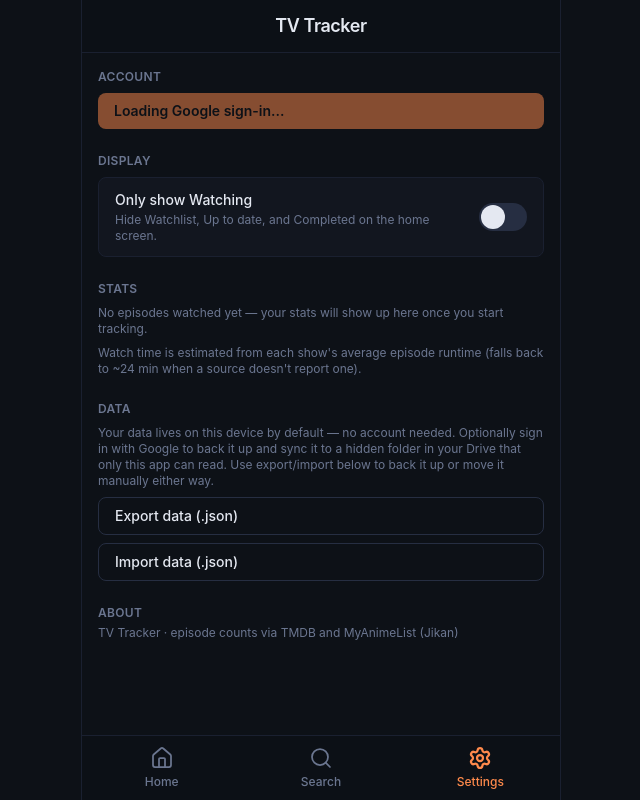
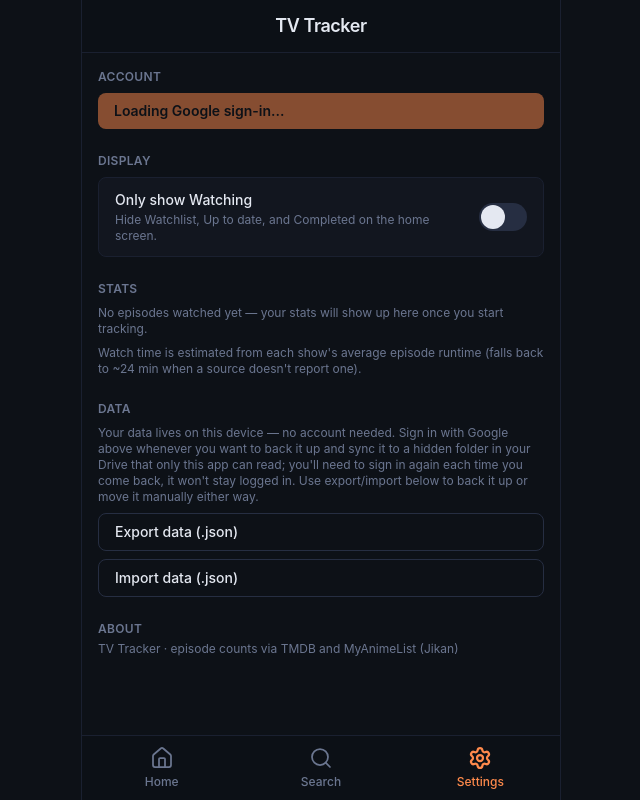
Before and after one commit to 4yourztruly/TV-Tracker, a React (Vite) app: page / in a window 1280 px wide. Both pictures are taken after a click on the button "Settings". Shown: the whole page, without its empty margins (319-959 px from the left). Built offline with nearby package versions, Linux system fonts and the light colour scheme; no server answers.

Commit message:
feat: rework how oath works with app, now only works to sync not to keep longer sessions

```diff
--- a/src/App.tsx
+++ b/src/App.tsx
@@ -11,9 +11,11 @@ import { initGoogleAuth, onGoogleAuthReady, onTokenChange, trySilentSignIn, isTo
 // Google access tokens only last ~1 hour. Rather than waiting for one to
 // go stale mid-use and forcing a Drive call to block on a refresh, we
 // proactively re-request a fresh one in the background every 45 minutes
-// while the app stays open and the user has opted into Drive sync. This
-// is still the same silent (prompt: '') flow — it doesn't show anything
-// as long as the user's Google consent grant is still valid.
+// while the app stays open and the user is currently signed in for this
+// session. This is still the same silent (prompt: '') flow — it doesn't
+// show anything as long as the session's Google consent is still valid.
+// It never runs unless the user is already signed in right now — it
+// keeps an active session alive, it doesn't start a new one.
 const SILENT_REFRESH_INTERVAL_MS = 45 * 60 * 1000;
 import { loadFromDrive } from './store/sync';
 
@@ -54,15 +56,19 @@ export default function App() {
 
     function connectGoogleAuth() {
       loadGisScript(() => {
+        // Just sets up the token client — deliberately does NOT request a
+        // token or attempt any silent reconnect here. Sign-in is a
+        // per-session, user-initiated action (tap "Sign in with Google" in
+        // Settings): on every fresh load/refresh the app starts out
+        // signed out and works entirely off local data, exactly as if the
+        // user had never signed in, even if they synced to Drive last time.
         initGoogleAuth();
-        if (useAppStore.getState().driveSyncEnabled) {
-          trySilentSignIn();
-        }
         // Keep quietly renewing in the background so a long-open tab
-        // never sits on an expired token — and so a user who left the
-        // app open for hours doesn't see any interruption.
+        // never sits on an expired token mid-session — but only once the
+        // user has actually signed in this session. This never starts a
+        // new sign-in on its own, it just keeps an active one alive.
         refreshInterval = setInterval(() => {
-          if (useAppStore.getState().driveSyncEnabled && !isTokenFresh()) {
+          if (useAppStore.getState().isSignedIn && !isTokenFresh()) {
             trySilentSignIn();
           }
         }, SILENT_REFRESH_INTERVAL_MS);
--- a/src/screens/SettingsScreen.tsx
+++ b/src/screens/SettingsScreen.tsx
@@ -1,4 +1,4 @@
-import { useEffect, useRef, useState } from 'react';
+import { useRef, useState } from 'react';
 import { useAppStore } from '../store/store';
 import { requestSignIn, signOut } from '../api/auth';
 import { exportTrackerData, importTrackerData } from '../utils/exportImport';
@@ -10,43 +10,23 @@ import type { TrackerData } from '../types/show';
 export function SettingsScreen() {
   const isSignedIn = useAppStore((s) => s.isSignedIn);
   const isGoogleAuthReady = useAppStore((s) => s.isGoogleAuthReady);
-  const driveSyncEnabled = useAppStore((s) => s.driveSyncEnabled);
   const onlyShowWatching = useAppStore((s) => s.onlyShowWatching);
   const setOnlyShowWatching = useAppStore((s) => s.setOnlyShowWatching);
-  // The user has signed in before (driveSyncEnabled is a persisted
-  // preference, not a credential) but we don't have a live token yet —
-  // e.g. right after a page load, while the silent background
-  // reconnect is still in flight. Distinct from never having signed in
-  // at all, so this doesn't read as "you've been logged out."
-  const [reconnectTimedOut, setReconnectTimedOut] = useState(false);
-  const isReconnecting = driveSyncEnabled && !isSignedIn && !reconnectTimedOut;
-
-  // If the silent reconnect hasn't resolved after a few seconds (e.g.
-  // the Google consent grant actually expired, or the user is offline),
-  // stop showing "Reconnecting..." indefinitely and fall back to a
-  // normal, clickable "Sign in" button instead.
-  useEffect(() => {
-    if (!driveSyncEnabled || isSignedIn) {
-      setReconnectTimedOut(false);
-      return;
-    }
-    const timer = setTimeout(() => setReconnectTimedOut(true), 6000);
-    return () => clearTimeout(timer);
-  }, [driveSyncEnabled, isSignedIn]);
   const shows = useAppStore((s) => s.shows);
   const replaceAllShows = useAppStore((s) => s.replaceAllShows);
   const lastSyncedAt = useAppStore((s) => s.lastSyncedAt);
-  const setDriveSyncEnabled = useAppStore((s) => s.setDriveSyncEnabled);
   const fileInputRef = useRef<HTMLInputElement>(null);
   const [message, setMessage] = useState<string | null>(null);
 
   const stats = computeWatchStats(shows);
 
   function handleSignIn() {
-    const wasEnabled = useAppStore.getState().driveSyncEnabled;
-    const started = requestSignIn(wasEnabled ? 'select_account' : 'consent');
+    // Signed in before (lastSyncedAt is a persisted timestamp, not a
+    // credential) → let Google reuse that prior consent instead of
+    // forcing the full permission screen again.
+    const signedInBefore = useAppStore.getState().lastSyncedAt !== null;
+    const started = requestSignIn(signedInBefore ? 'select_account' : 'consent');
     if (started) {
-      setDriveSyncEnabled(true);
       setMessage(null);
     } else {
       setMessage('Google sign-in is still loading. Try again in a moment.');
@@ -54,7 +34,6 @@ export function SettingsScreen() {
   }
 
   function handleSignOut() {
-    setDriveSyncEnabled(false);
     signOut();
   }
 
@@ -90,34 +69,19 @@ export function SettingsScreen() {
           >
             Sign out
           </button>
-        ) : isReconnecting ? (
-          <div className="flex flex-col gap-2">
-            <button
-              disabled
-              className="rounded-lg border border-ink-700 px-4 py-2 text-left text-sm font-medium text-ink-400"
-            >
-              Reconnecting to Google...
-            </button>
-            <button
-              onClick={handleSignIn}
-              disabled={!isGoogleAuthReady}
-              className="text-left text-xs text-signal-500 hover:underline disabled:opacity-50"
-            >
-              Taking too long? Tap to sign in manually
-            </button>
-          </div>
         ) : (
           <button
             onClick={handleSignIn}
             disabled={!isGoogleAuthReady}
             className="rounded-lg bg-signal-500 px-4 py-2 text-left text-sm font-semibold text-ink-950 hover:bg-signal-600 disabled:opacity-50"
           >
-            {isGoogleAuthReady ? 'Sign in with Google' : 'Loading Google sign-in...'}
+            {isGoogleAuthReady ? 'Sign in with Google to sync' : 'Loading Google sign-in...'}
           </button>
         )}
         {lastSyncedAt && (
           <p className="text-xs text-ink-400">
             Last synced: {new Date(lastSyncedAt).toLocaleString()}
+            {!isSignedIn && ' — sign in again to sync more changes.'}
           </p>
         )}
       </section>
@@ -163,10 +127,12 @@ export function SettingsScreen() {
       <section className="flex flex-col gap-2">
         <h2 className="text-xs font-semibold uppercase tracking-wide text-ink-400">Data</h2>
         <p className="text-xs text-ink-400">
-          Your data lives on this device by default — no account needed.
-          Optionally sign in with Google to back it up and sync it to a
-          hidden folder in your Drive that only this app can read.
-          Use export/import below to back it up or move it manually either way.
+          Your data lives on this device — no account needed. Sign in with
+          Google above whenever you want to back it up and sync it to a
+          hidden folder in your Drive that only this app can read; you'll
+          need to sign in again each time you come back, it won't stay
+          logged in. Use export/import below to back it up or move it
+          manually either way.
         </p>
         <button
           onClick={handleExport}
--- a/src/store/store.ts
+++ b/src/store/store.ts
@@ -40,13 +40,6 @@ interface AppState {
   setPreviewShow: (show: TrackedShow | null) => void;
 
   // --- drive sync bookkeeping ---
-  /** Whether the user has opted in to Google Drive sync. Persisted (it's
-   * just a preference, not a credential) so the app can quietly try to
-   * reconnect on future visits without the user having to click "Sign
-   * in" every time — see trySilentSignIn in App.tsx. Only flipped by an
-   * explicit sign-in/out action in Settings. */
-  driveSyncEnabled: boolean;
-  setDriveSyncEnabled: (enabled: boolean) => void;
   driveFileId: string | null;
   setDriveFileId: (id: string | null) => void;
   lastSyncedAt: number | null;
@@ -57,7 +50,7 @@ interface AppState {
   // --- home screen display preference ---
   /** 'list' is the grouped, detail-row layout; 'grid' is the
    * posters-only layout with a progress bar per poster. Persisted as a
-   * plain display preference (not a credential), same as driveSyncEnabled. */
+   * plain display preference (not a credential). */
   homeViewMode: 'list' | 'grid';
   setHomeViewMode: (mode: 'list' | 'grid') => void;
 
@@ -169,8 +162,6 @@ export const useAppStore = create<AppState>()(
       previewShow: null,
       setPreviewShow: (show) => set({ previewShow: show }),
 
-      driveSyncEnabled: false,
-      setDriveSyncEnabled: (enabled) => set({ driveSyncEnabled: enabled }),
       driveFileId: null,
       setDriveFileId: (id) => set({ driveFileId: id }),
       lastSyncedAt: null,
@@ -197,7 +188,6 @@ export const useAppStore = create<AppState>()(
       partialize: (state) => ({
         shows: state.shows,
         lastSyncedAt: state.lastSyncedAt,
-        driveSyncEnabled: state.driveSyncEnabled,
         homeViewMode: state.homeViewMode,
         onlyShowWatching: state.onlyShowWatching,
       }),
```
Also changed, not shown: src/api/auth.ts (+21 -16 lines).
